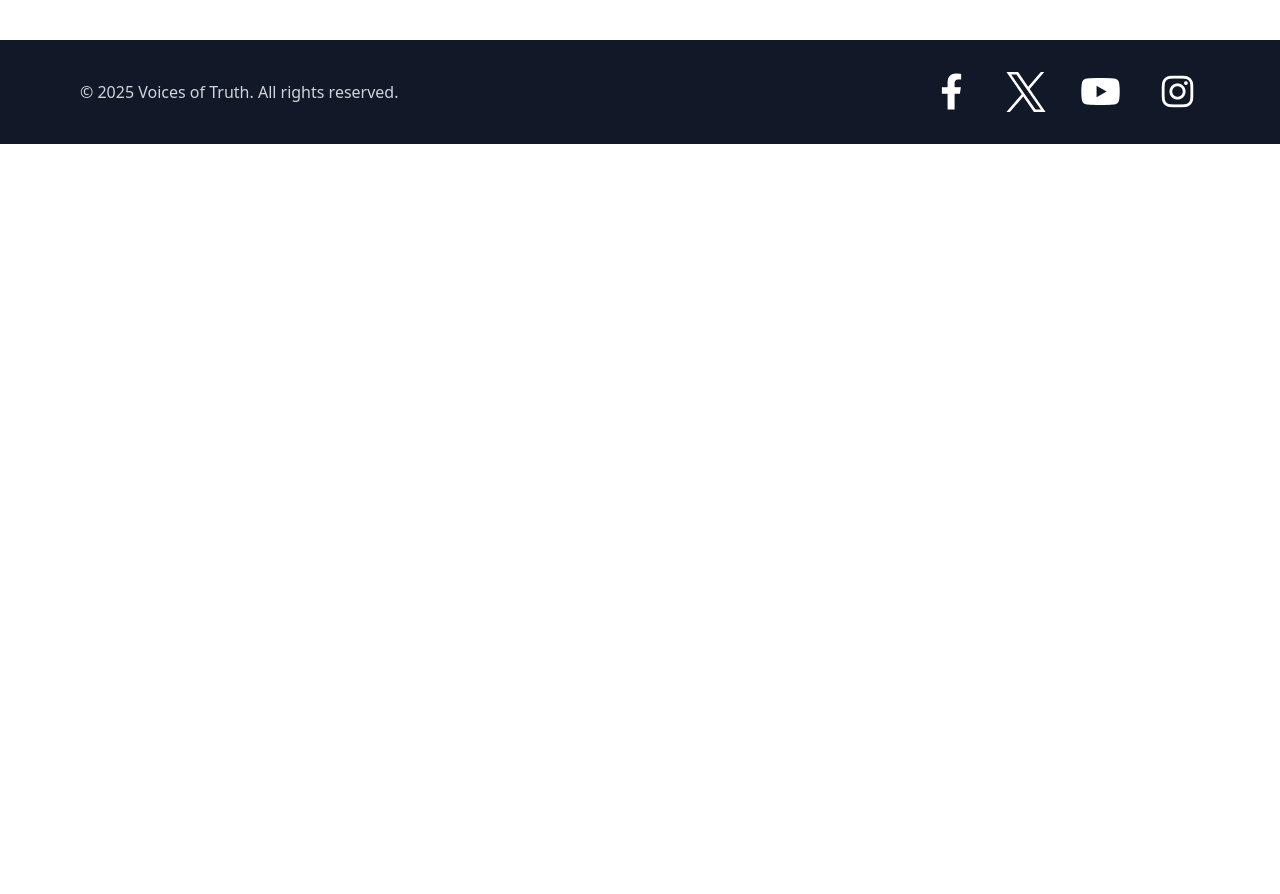
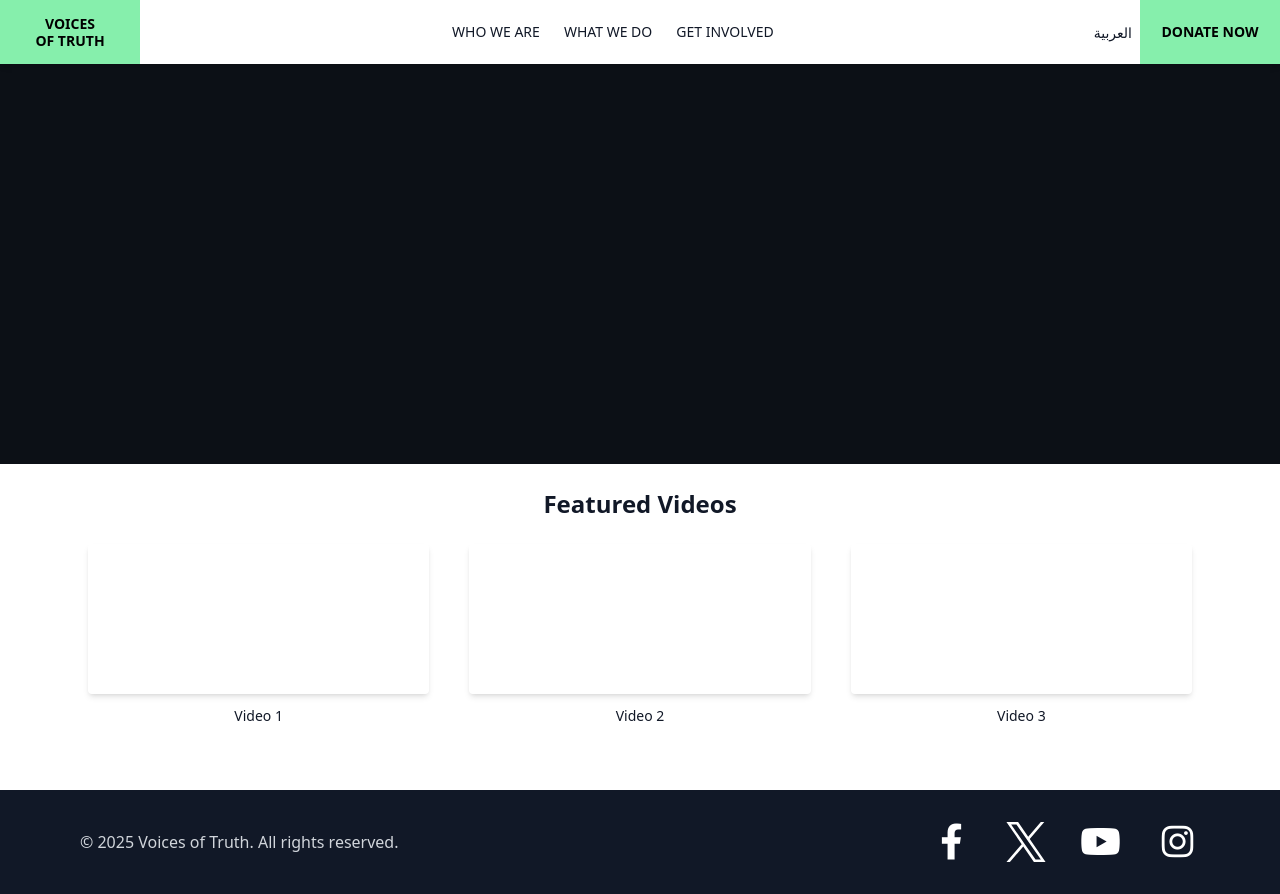
Before and after one commit to abutahir47/voicesoftruth, a plain HTML site: page index.html in a window 1280 px wide. Before the commit the page ends 800 px from the top, so only its background shows below. Drawn offline with nearby package versions, Linux system fonts and the light colour scheme; no server answers.

Commit message:
Update index.html

```diff
--- a/index.html
+++ b/index.html
@@ -28,28 +28,93 @@
 <body class="bg-white text-gray-900 m-0 p-0" dir="ltr">
 
   <!-- Header -->
-  <!-- ... (your header code unchanged) ... -->
+  <header class="bg-white shadow-md w-full h-[64px] relative z-50">
+    <div class="w-full flex justify-between items-stretch h-full">
+      <a href="index.html" class="bg-green-300 w-[140px] h-full flex items-center justify-center font-bold text-black text-sm uppercase leading-tight text-center">
+        <span data-translate="site-title">Voices<br>of Truth</span>
+      </a>
+      <nav class="hidden md:flex space-x-6 rtl:space-x-reverse text-sm font-medium uppercase items-center" id="main-nav">
+        <a href="who-we-are.html" class="hover:text-green-600" data-translate="nav-who">Who We Are</a>
+        <a href="what-we-do.html" class="hover:text-green-600" data-translate="nav-what">What We Do</a>
+        <a href="get-involved.html" class="hover:text-green-600" data-translate="nav-involved">Get Involved</a>
+      </nav>
+      <div class="flex items-center space-x-2 rtl:space-x-reverse">
+        <button class="md:hidden flex flex-col justify-center items-center space-y-1 ml-2" onclick="toggleMenu()">
+          <span class="w-6 h-0.5 bg-black"></span>
+          <span class="w-6 h-0.5 bg-black"></span>
+          <span class="w-6 h-0.5 bg-black"></span>
+        </button>
+        <div class="hidden md:block">
+          <button onclick="toggleLanguage()" id="lang-toggle" class="text-sm font-medium hover:text-green-600 cursor-pointer">
+            العربية
+          </button>
+        </div>
+        <a href="#" class="bg-green-300 w-[140px] h-full flex items-center justify-center font-bold text-sm uppercase text-black hover:bg-green-400" data-translate="donate">
+          Donate Now
+        </a>
+      </div>
+    </div>
+    <nav id="mobile-menu" class="md:hidden hidden flex-col absolute top-full left-0 w-full bg-white shadow-md text-sm font-medium uppercase px-4 py-4 space-y-4">
+      <a href="who-we-are.html" class="hover:text-green-600 block" data-translate="nav-who">Who We Are</a>
+      <a href="what-we-do.html" class="hover:text-green-600 block" data-translate="nav-what">What We Do</a>
+      <a href="get-involved.html" class="hover:text-green-600 block" data-translate="nav-involved">Get Involved</a>
+      <div class="text-sm text-gray-600 mt-4 cursor-pointer hover:text-green-600" onclick="toggleLanguage()" id="lang-toggle-mobile">العربية</div>
+    </nav>
+  </header>
 
   <!-- Hero Section -->
-  <!-- ... (your hero section code unchanged) ... -->
+  <section id="homeHeroSection" class="w-full flex flex-col justify-center items-center text-center text-white relative">
+    <div class="absolute inset-0 bg-black/60"></div>
+    <div class="relative z-10 w-full flex flex-col justify-center items-center px-4">
+      <h2 id="homeHeroTitle" class="text-3xl font-bold mb-4" data-translate="hero-title"></h2>
+      <p id="homeHeroSubtitle" class="mb-6 max-w-xl" data-translate="hero-text"></p>
+    </div>
+  </section>
 
   <!-- Main Content -->
-  <!-- ... (your main content code unchanged) ... -->
+  <main class="p-6 max-w-6xl mx-auto space-y-10">
+    <section>
+      <h3 class="text-2xl font-bold mb-6 text-center" data-translate="video-title">Featured Videos</h3>
+      <div class="grid md:grid-cols-2 lg:grid-cols-3 gap-10" id="videoContainer">
+        <!-- Video 1 -->
+        <div class="flex flex-col items-center">
+          <div class="transition-transform duration-300 transform hover:scale-105 rounded overflow-hidden aspect-w-16 aspect-h-9 shadow-md w-full">
+            <iframe id="homeVideo1Iframe" frameborder="0" allowfullscreen class="w-full h-full"></iframe>
+          </div>
+          <p class="mt-3 text-center text-sm font-medium" id="homeVideo1Title"></p>
+        </div>
+        <!-- Video 2 -->
+        <div class="flex flex-col items-center">
+          <div class="transition-transform duration-300 transform hover:scale-105 rounded overflow-hidden aspect-w-16 aspect-h-9 shadow-md w-full">
+            <iframe id="homeVideo2Iframe" frameborder="0" allowfullscreen class="w-full h-full"></iframe>
+          </div>
+          <p class="mt-3 text-center text-sm font-medium" id="homeVideo2Title"></p>
+        </div>
+        <!-- Video 3 -->
+        <div class="flex flex-col items-center">
+          <div class="transition-transform duration-300 transform hover:scale-105 rounded overflow-hidden aspect-w-16 aspect-h-9 shadow-md w-full">
+            <iframe id="homeVideo3Iframe" frameborder="0" allowfullscreen class="w-full h-full"></iframe>
+          </div>
+          <p class="mt-3 text-center text-sm font-medium" id="homeVideo3Title"></p>
+        </div>
+      </div>
+    </section>
+  </main>
 
   <!-- Footer: Always LTR, only icons, no "Follow us on" text -->
   <footer dir="ltr" class="bg-gray-900 text-gray-300 py-8 px-6 md:px-20 mt-10">
     <div class="max-w-6xl mx-auto flex flex-col md:flex-row items-center justify-between">
-      <p class="mb-4 md:mb-0 text-left w-full md:w-auto">&copy; 2025 Voices of Truth. All rights reserved.</p>
-      <div class="flex flex-col md:flex-row items-center space-y-2 md:space-y-0 md:space-x-6">
+      <p class="mb-6 md:mb-0 text-center md:text-left w-full md:w-auto">&copy; 2025 Voices of Truth. All rights reserved.</p>
+      <div class="flex justify-center md:justify-end w-full md:w-auto">
         <div class="flex space-x-8 text-white">
           <!-- Facebook -->
           <a href="https://www.facebook.com/bilal.a.kareem/" aria-label="Facebook" class="hover:text-yellow-400 transition-colors duration-300" target="_blank" rel="noopener">
-            <i class="fab fa-facebook-f fa-fw text-4xl"></i>
+            <i class="fab fa-facebook-f fa-fw text-3xl md:text-4xl"></i>
           </a>
           <!-- X (custom inline SVG) -->
           <a href="https://x.com/BilalKareem" aria-label="X" class="hover:text-yellow-400 transition-colors duration-300 inline-flex items-center" target="_blank" rel="noopener">
             <svg
-              class="w-10 h-10 text-white"
+              class="w-8 h-8 md:w-10 md:h-10 text-white"
               viewBox="0 0 1200 1227"
               fill="none"
               xmlns="http://www.w3.org/2000/svg"
@@ -62,11 +127,11 @@
           </a>
           <!-- YouTube -->
           <a href="https://www.youtube.com/@BilalKareem" aria-label="YouTube" class="hover:text-yellow-400 transition-colors duration-300" target="_blank" rel="noopener">
-            <i class="fab fa-youtube fa-fw text-4xl"></i>
+            <i class="fab fa-youtube fa-fw text-3xl md:text-4xl"></i>
           </a>
           <!-- Instagram -->
           <a href="https://www.instagram.com/bilalakareem/" aria-label="Instagram" class="hover:text-yellow-400 transition-colors duration-300" target="_blank" rel="noopener">
-            <i class="fab fa-instagram fa-fw text-4xl"></i>
+            <i class="fab fa-instagram fa-fw text-3xl md:text-4xl"></i>
           </a>
         </div>
       </div>
```
